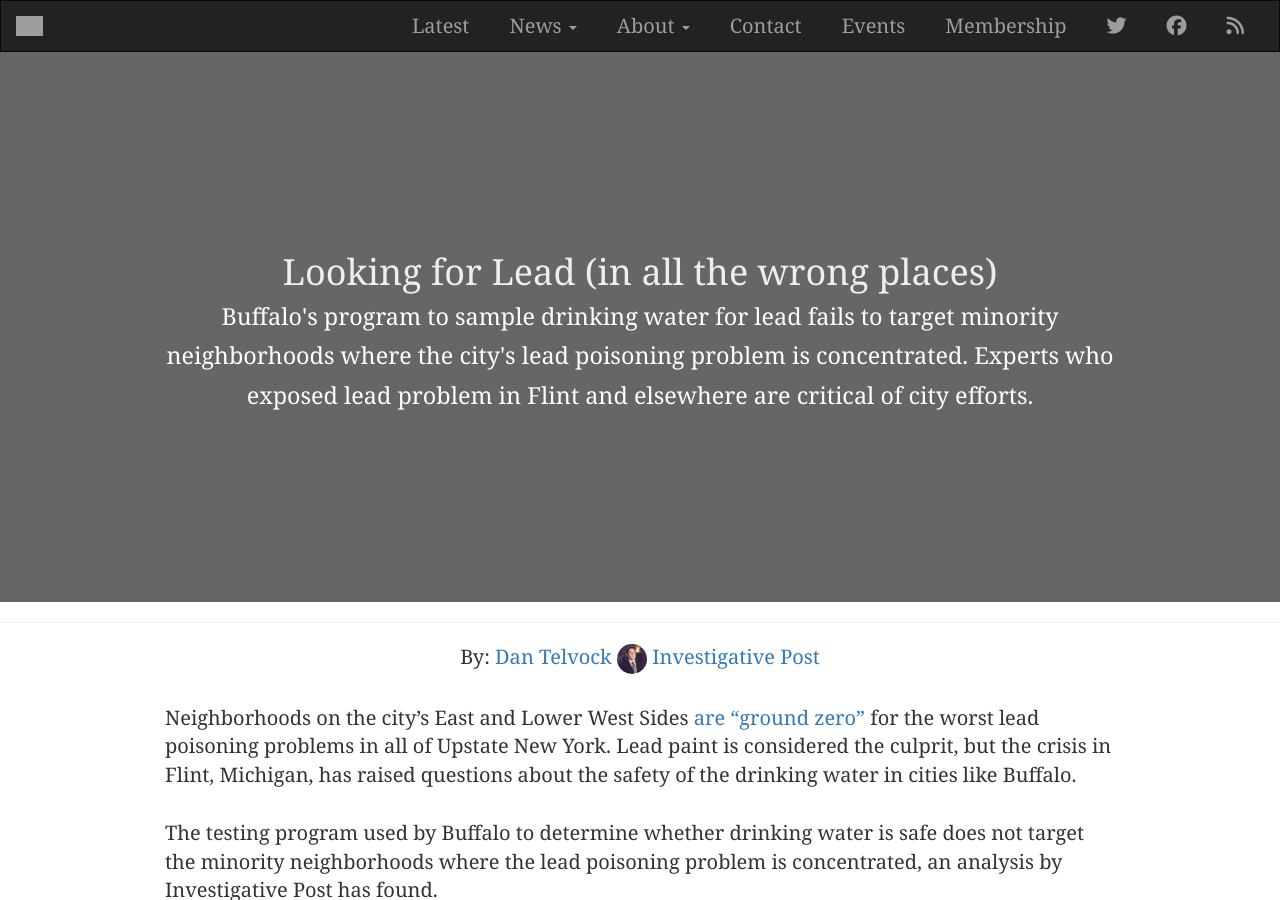
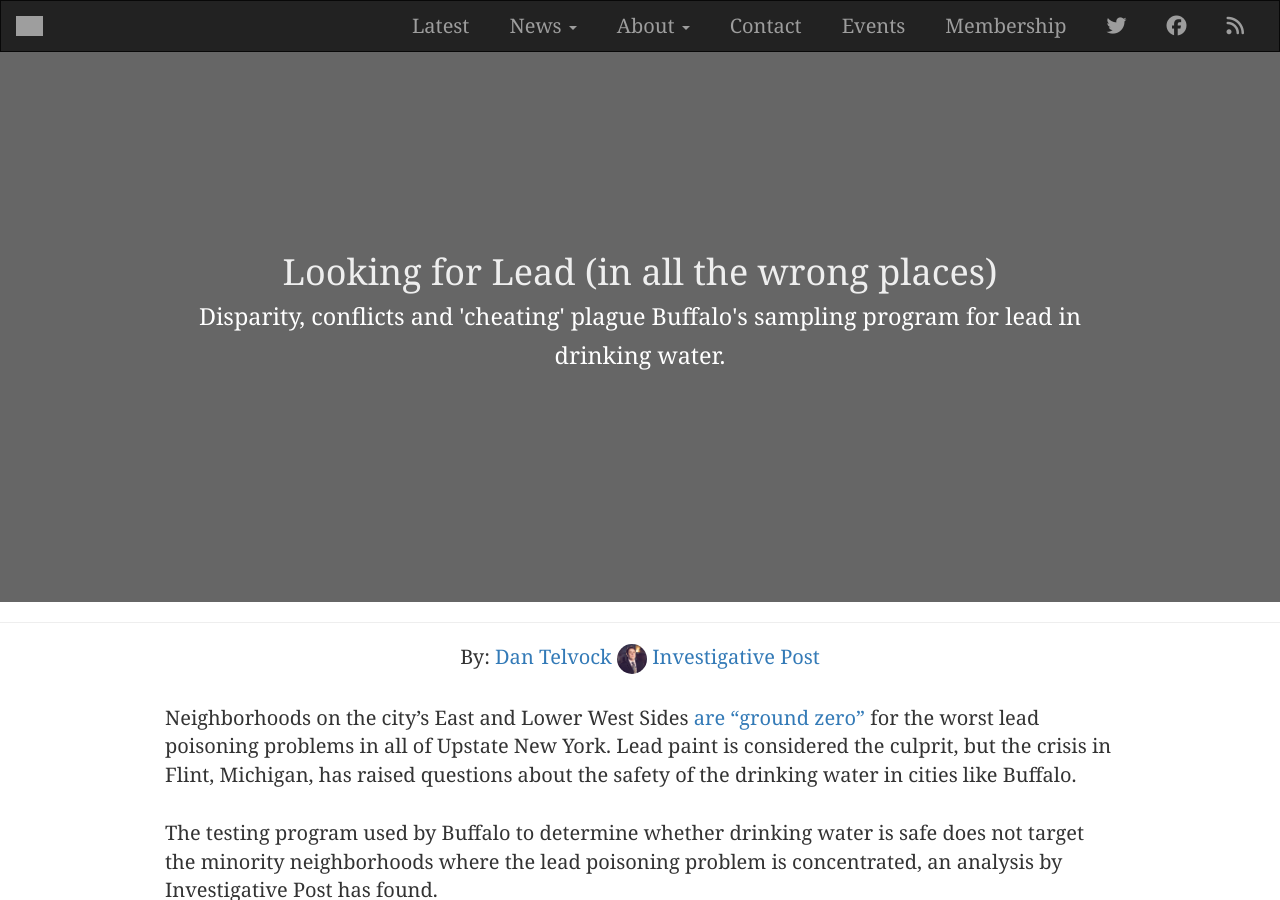
Before and after one commit to investigativepost/lead-buffalo-2016, a Jekyll site: the page built from index.md, in a window 1280 px wide and 900 px high. Built offline with Jekyll 4.4.1, drawn with Linux system fonts in a browser that asks for light colours; nearby versions of some CDN libraries; a style sheet for code colours, icons or effects is not loaded; grey boxes are pictures that could not be loaded.

Commit message:
fix headline 2

```diff
--- a/_includes/intro.html
+++ b/_includes/intro.html
@@ -1,6 +1,6 @@
 <div class="intro">
   <script src="//fast.wistia.com/embed/medias/1eaz53nrqz.jsonp" async></script><script src="//fast.wistia.com/assets/external/E-v1.js" async></script><div class="wistia_responsive_padding" style="padding:56.25% 0 0 0;position:relative;"><div class="wistia_responsive_wrapper" style="height:100%;left:0;position:absolute;top:0;width:100%;"><div class="wistia_embed wistia_async_1eaz53nrqz videoFoam=true" style="height:100%;width:100%">&nbsp;</div></div></div>
   <div class="overlay">
-    <h1>Looking for Lead (in all the wrong places)<br /><small>Buffalo's program to sample drinking water for lead fails to target minority neighborhoods where the city's lead poisoning problem is concentrated. Experts who exposed lead problem in Flint and elsewhere are critical of city efforts.</small></h1>
+    <h1>Looking for Lead (in all the wrong places)<br /><small>Disparity, conflicts and 'cheating' plague Buffalo's sampling program for lead in drinking water.</small></h1>
   </div><!-- /.overlay -->
 </div><!-- /.intro -->
```
